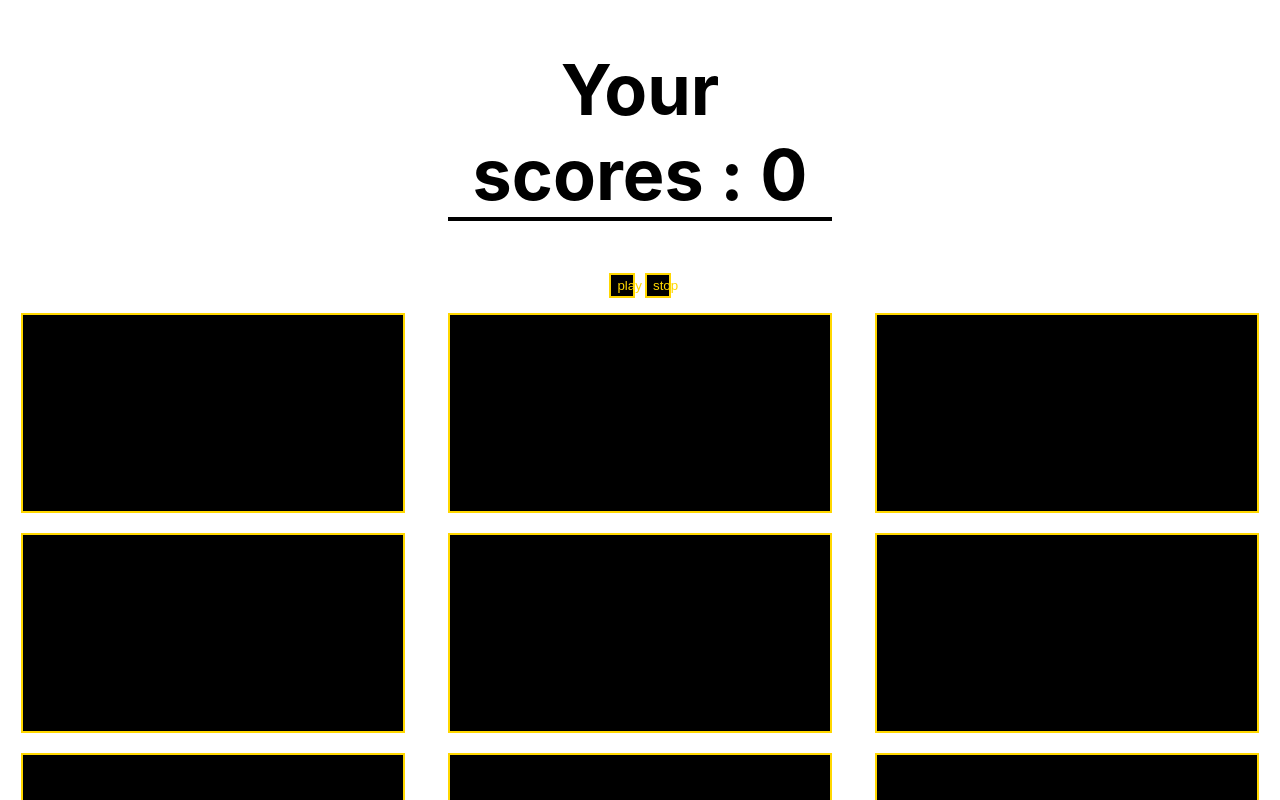
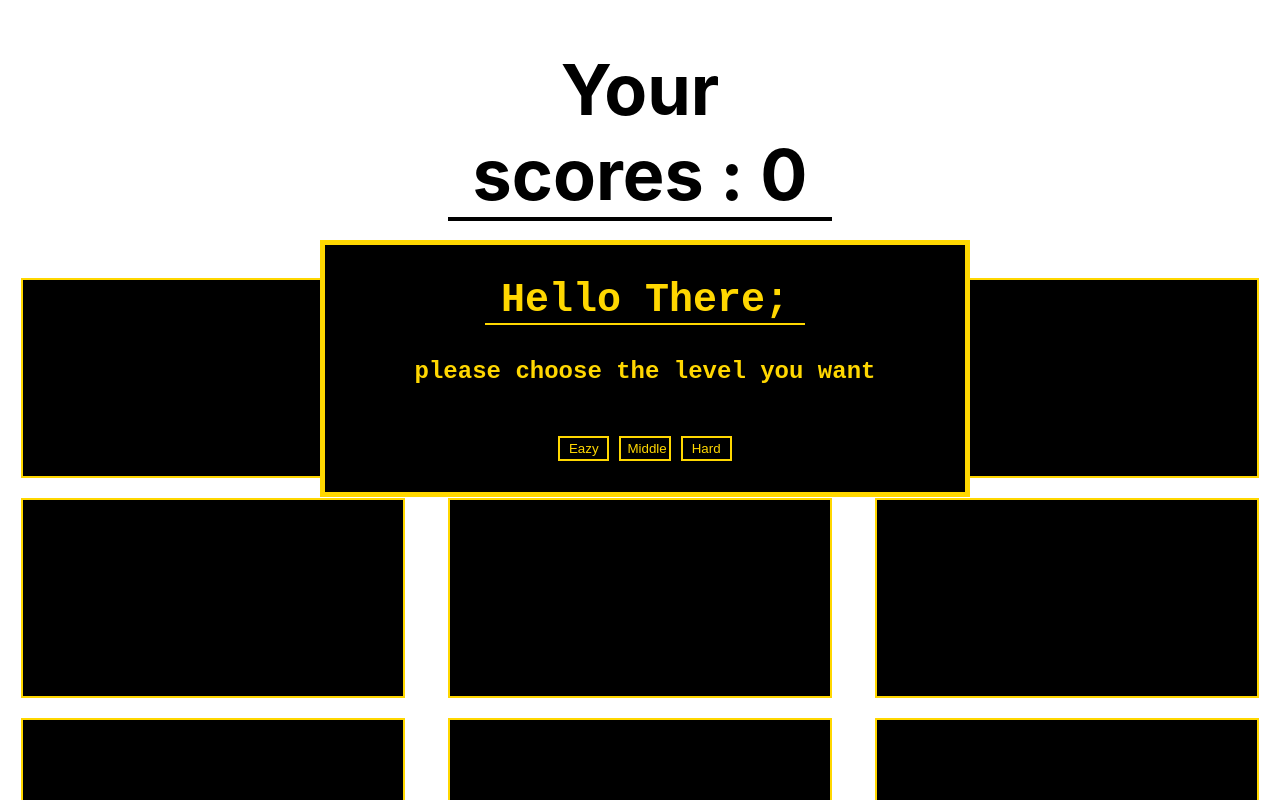
Before and after one commit to Izhakhtml/catchPoint_Game, a React (Create React App) app: page / in a window 1280 px wide. Shown: the top 800 px of the page. Built offline with nearby package versions, Linux system fonts and the light colour scheme.

Commit message:
fixes added

```diff
--- a/src/App.css
+++ b/src/App.css
@@ -10,7 +10,7 @@
   margin: 10px;
   width: 30vw;
   height: 25vh;
-  background:black;
+  background: black;
   border: 2px solid gold;
 }
 .game_buttons {
@@ -22,7 +22,7 @@
   background: black;
   color: gold;
   border: 2px solid gold;
-  width: 2vw;
+  width: 4vw;
   height: 2vw;
   margin: 5px;
 }
@@ -47,20 +47,59 @@
   border-radius: 10px;
   font-size: 50px;
 }
-.text_title {
+.text_win {
   color: gold;
   margin-left: 60px;
   position: relative;
-  top: 17%;
+  top: 15%;
   font-size: 90px;
   font-family: 'Franklin Gothic Medium', 'Arial Narrow', Arial, sans-serif;
 }
-h1{
-  position:relative;
+.title_score{
+  position: relative;
   font-size: 70px;
   border-bottom: 4px solid black;
   display: flex;
   justify-content: center;
-  margin-left:35%;
-  margin-right:35%;
+  margin-left: 35%;
+  margin-right: 35%;
 }
+#option_value {
+  display: none;
+}
+.chooose_level_popUp{
+  /* position: absolute; */
+  /* height: 40vh; */
+
+  top: 30%;
+  left: 25%;
+  width: 50vw;
+  background: black;
+  position: fixed;
+  color: gold;
+  border: 5px solid gold;
+}
+.disapear{
+  display: none;
+}
+.inital_buttons{
+  display: flex;
+  justify-content:center;
+  position: relative;
+  top: 20%;
+  padding: 4%;
+}
+.inital_text{
+  position: relative;
+  top: 15%;
+}
+.inital_h1{
+  border-bottom: 2px solid gold;
+  font-size:40px;
+  font-family:'Courier New', Courier, monospace;
+  margin-left: 25%;
+  margin-right: 25%;
+}
+.inital_h2{
+  font-family:'Courier New', Courier, monospace;
+}
--- a/src/components/pages/CatchPoint.jsx
+++ b/src/components/pages/CatchPoint.jsx
@@ -2,19 +2,26 @@ import '../../App.css'
 import { useContext, useEffect, useRef, useState } from 'react';
 import { FaPause, FaPlay } from "react-icons/fa"
 import { CatchBallContext } from '../../context/CatchBallContext';
+import ChooseTime from '../parts/ChooseTime';
 const CatchPoint = () => {
     const [arrayBtn, setArrayBtn] = useState([]);
     const [id, setId] = useState(0);
-    const [count , setCount ] = useState(0)
-    const { setCounter , counter} = useContext(CatchBallContext)
+    const [count, setCount] = useState(0)
+    const [disapear, setDisapear] = useState("")
+    const [bool, setBool] = useState(false);
+    const [btnStatus, setBtnStatus] = useState(false);
+    const [currentLevel, setCurrentLevel] = useState(0);
+    const { setCounter, counter } = useContext(CatchBallContext)
     const BtnValue = useRef(null);
     const BtnGame = useRef(null);
+    const SelectValue = useRef(null);
+
     useEffect(() => {
         setArrayBtn(BtnValue.current.children);
     }, [])
-    const StartGame = (e) => {
+    const StartGame = (e, time) => {
         let array = [];
-        array.push(count); //! this push for back the last number to game in case the player stop the game;
+        array.push(count) //! this push for back the last number to game in case the player stop the game;
         for (let i = 0; i < arrayBtn.length; i++) {  //! this loop return the buttons to "disabled = false";
             arrayBtn[i].disabled = false;
         }
@@ -25,22 +32,25 @@ const CatchPoint = () => {
                     ChangeNumber = Math.floor(Math.random() * arrayBtn.length);
                     arrayBtn[array[array.length - 1] || 0].firstChild.style = '';
                     arrayBtn[ChangeNumber].firstChild.style = 'background:red; border-radius:20px; padding:8%; box-shadow: 0px 0px 20px 20px red;'
+                    arrayBtn[ChangeNumber].disabled = false
                     array.push(ChangeNumber)
                     setCount(ChangeNumber)
-                }else{
+                } else {
                     arrayBtn[array[array.length - 1] || 0].firstChild.style = '';
                     arrayBtn[ChangeNumber].firstChild.style = 'background:red; border-radius:20px; padding:8%; box-shadow: 0px 0px 20px 20px red;'
                     arrayBtn[ChangeNumber].disabled = false
                     array.push(ChangeNumber)
                     setCount(ChangeNumber)
                 }
-            }, 1000);
+            }, time);
             setId(idNum)
         }
         e.target.disabled = true
     }
-    const StopGame = () => {
-        BtnGame.current.children[0].disabled = false;
+
+    const StopGame = (e) => {
+        // BtnGame.current.children[0].disabled = false;
+        e.target.disabled = false //! try
         console.log(count);
         clearInterval(id)
         for (let i = 0; i < arrayBtn.length; i++) {
@@ -48,6 +58,7 @@ const CatchPoint = () => {
             arrayBtn[i].style = "black"
         }
     }
+
     const BtnText = (e) => {
         let styleText = { background: "red", borderRradius: "20px", padding: "8%", boxShadow: "0px 0px 20px 20px red" }
         const { background } = e.target.firstChild.style
@@ -56,13 +67,42 @@ const CatchPoint = () => {
             console.log(e.target.disabled);
             e.target.disabled = true
         }
+    }
 
+    const ChooseLevel = (event, time) => {
+        StartGame(event, time)
+        setDisapear("disapear")
+        setBool(true);
+        setCurrentLevel(time)
     }
+
+    const CheckTStatus = (event) => {
+        if (btnStatus == true) {
+            setBtnStatus(false)
+            StartGame(event, currentLevel)
+            console.log(btnStatus, "if");
+        } else {
+            setBtnStatus(true)
+            StopGame(event)
+            console.log(btnStatus, "else");
+        }
+    }
+    console.log(btnStatus);
     return (
         <div>
             <div className='game_buttons' ref={BtnGame}>
-                <button className='start_game' onClick={StartGame}>play</button>
-                <button className='stop_game' onClick={StopGame}>stop</button>
+                {bool ? <button className='stop_game' onClick={(e) => CheckTStatus(e)}>{btnStatus ? <FaPlay /> : <FaPause />}</button> : ""}
+            </div>
+            <div className={disapear || "chooose_level_popUp"} ref={SelectValue}>
+                <article className='inital_text'>
+                    <h1 className='inital_h1'>Hello There;</h1>
+                    <h2 className='inital_h2'>please choose the level you want</h2>
+                </article>
+                <article className='inital_buttons'>
+                    <button className='start_game' onClick={(e) => ChooseLevel(e, 1000)}>Eazy</button>
+                    <button className='start_game' onClick={(e) => ChooseLevel(e, 700)}>Middle</button>
+                    <button className='start_game' onClick={(e) => ChooseLevel(e, 400)}>Hard</button>
+                </article>
             </div>
             <div className='catchPoint' ref={BtnValue}>
                 <button className='btn' onClick={BtnText}><span></span></button>
@@ -75,11 +115,7 @@ const CatchPoint = () => {
                 <button className='btn' onClick={BtnText}><span></span></button>
                 <button className='btn' onClick={BtnText}><span></span></button>
             </div>
-            {
-                counter == 5?
-                <div className='win_popUp'><span className='text_title'>{clearInterval(id)}You are win congratulations</span></div>:
-                ""
-            }
+            {counter == 5 ?<div className='win_popUp'><span className='text_win'>{clearInterval(id)}You are win congratulations</span></div>:""}
         </div>
     )
 }
--- /dev/null
+++ b/src/components/parts/ChooseTime.jsx
@@ -0,0 +1,10 @@
+import '../../App.css'
+const ChooseTime =(props)=>{
+
+return(
+    <div className="choose">
+        Chooose level please : {props.time}
+    </div>
+)
+}
+export default ChooseTime;
--- a/src/components/parts/CountTNumber.jsx
+++ b/src/components/parts/CountTNumber.jsx
@@ -1,11 +1,11 @@
-import { useContext } from "react"
+import { useContext, useState } from "react"
 import { CatchBallContext } from "../../context/CatchBallContext"
-const CountTNumber = ()=>{
-const { counter } = useContext(CatchBallContext);
-return(
-    <div>
-         <h1>Your scores : {counter}</h1>
-    </div>
-)
+const CountTNumber = () => {
+    const { counter } = useContext(CatchBallContext);
+    return (
+        <div>
+             <h1 className="title_score">Your scores : {counter}</h1>
+        </div>
+    )
 }
 export default CountTNumber;
```
